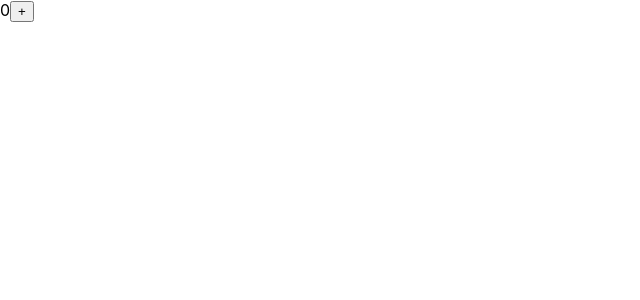
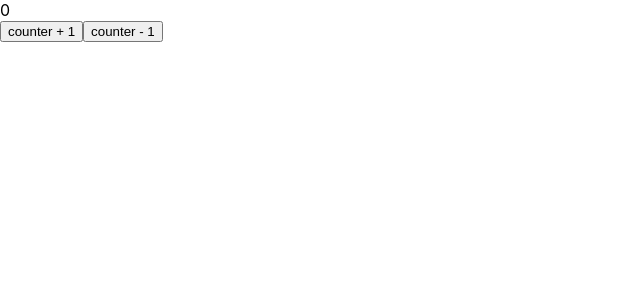
Before and after one commit to nazaruha/train-react-project, a React (Create React App) app: page / in a window 1280 px wide. Shown: the top 300 px of the page, without its empty margins (0-640 px from the left). Built offline with nearby package versions, Linux system fonts and the light colour scheme.

Commit message:
make counter calculation

```diff
--- a/src/App.tsx
+++ b/src/App.tsx
@@ -1,4 +1,4 @@
-import React from 'react';
+import React, { useState } from 'react';
 import TextField from './TextField';
 import { Counter } from './Counter';
 
@@ -6,15 +6,23 @@ function App() {
   // props
   // hooks
   // render props
+  const [counter, setCounter] = useState<number>(0);
+
+  if (counter < 0) {
+    setCounter(0);
+  }
 
   return (
     <div>
       {/* <TextField text='hello' person={{firstName: 'Nazarii', lastName: 'Fedun'}} obj={{f1: ''}}/> */}
-      <Counter>
+      {/* <Counter>
         {(count, setCount) => (<div>{count}
           <button onClick={() => setCount(count + 1)}>+</button>
         </div>)}
-      </Counter>
+      </Counter> */}
+      <div>{counter}</div>
+      <button onClick={() => setCounter(counter + 1)}>counter + 1</button>
+      <button onClick={() => setCounter(counter - 1)}>counter - 1</button>
     </div>
   );
 }
```
